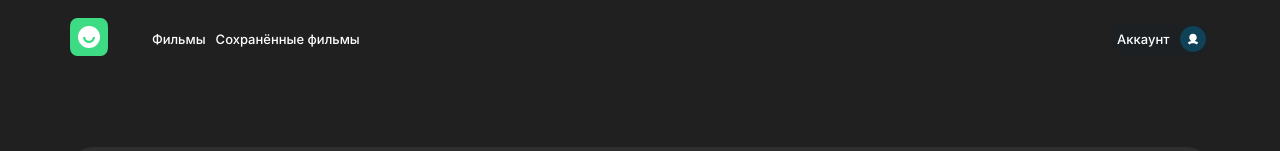
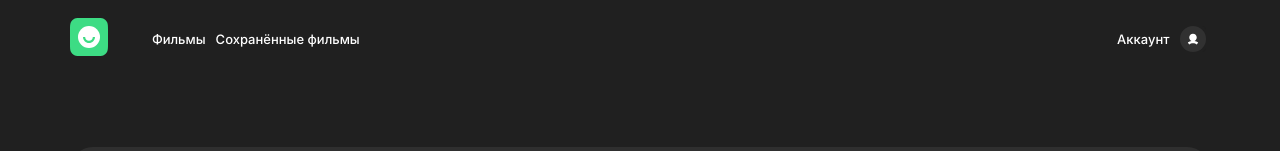
Before and after one commit to AnnaOmelyanchuk/movies-explorer-frontend, a React (Create React App) app: page /movies in a window 1280 px wide. Shown: the top 151 px of the page. Built offline with nearby package versions, Linux system fonts and the light colour scheme.

Commit message:
fix header

```diff
--- a/src/components/Header/Header.js
+++ b/src/components/Header/Header.js
@@ -11,21 +11,20 @@ export function Header() {
   const [isDarkBackground, setIsDarkBackground] = React.useState(false);
 
   React.useEffect(() => {
-    console.log(window.location.pathname)
     setIsDarkBackground(window.location.pathname === '/' ? true : false);
   }, [location])
 
   return (
 
     <section
-    className={`header ${isDarkBackground ? '' : 'header_dark'}`}
+      className={`header ${isDarkBackground ? '' : 'header_dark'}`}
     >
       <Link to="/">
         <img src={header__logo}
           className={`header__logo`}
-        alt="Лого" />
+          alt="Лого" />
       </Link>
-      <Navigation />
+      <Navigation isDarkBackground={isDarkBackground}/>
 
     </section>
 
--- a/src/components/Navigation/Navigation.js
+++ b/src/components/Navigation/Navigation.js
@@ -2,10 +2,11 @@ import React from "react";
 import "./Navigation.css";
 import { Link } from "react-router-dom";
 
-export function Navigation() {
+export function Navigation({ isDarkBackground }) {
 
     const [isMenuShown, setIsMenuShown] = React.useState(false);
     const [isLogged, setIsLogged] = React.useState(true);
+    console.log(isDarkBackground)
 
     function handleCloseMenu() {
         setIsMenuShown(false);
@@ -25,8 +26,9 @@ export function Navigation() {
                 <Link to="/signup" className={isLogged ? 'header__link header__link_type_register no-display' :
                     'header__link header__link_type_register no-display'}>Регистрация</Link>
 
-                {isLogged ? <Link to="/profile" className="header__link header__link_type_account header__menu-link_account
-                header__menu-link_account-upper header__menu_color_blue">Аккаунт</Link> :
+                {isLogged ? <Link to="/profile" className={`header__link header__link_type_account header__menu-link_account
+                header__menu-link_account-upper
+                ${isDarkBackground ? 'header__menu_color_blue' : ''} `}>Аккаунт</Link> :
                     <Link to="/signin" className="header__link header__link_type_login">Войти</Link>}
 
             </div>
@@ -47,3 +49,5 @@ export function Navigation() {
 
     )
 }
+
+/*${isDarkBackground ? 'header__menu_color_blue' : 'header__menu_color_blue' }*/
```
